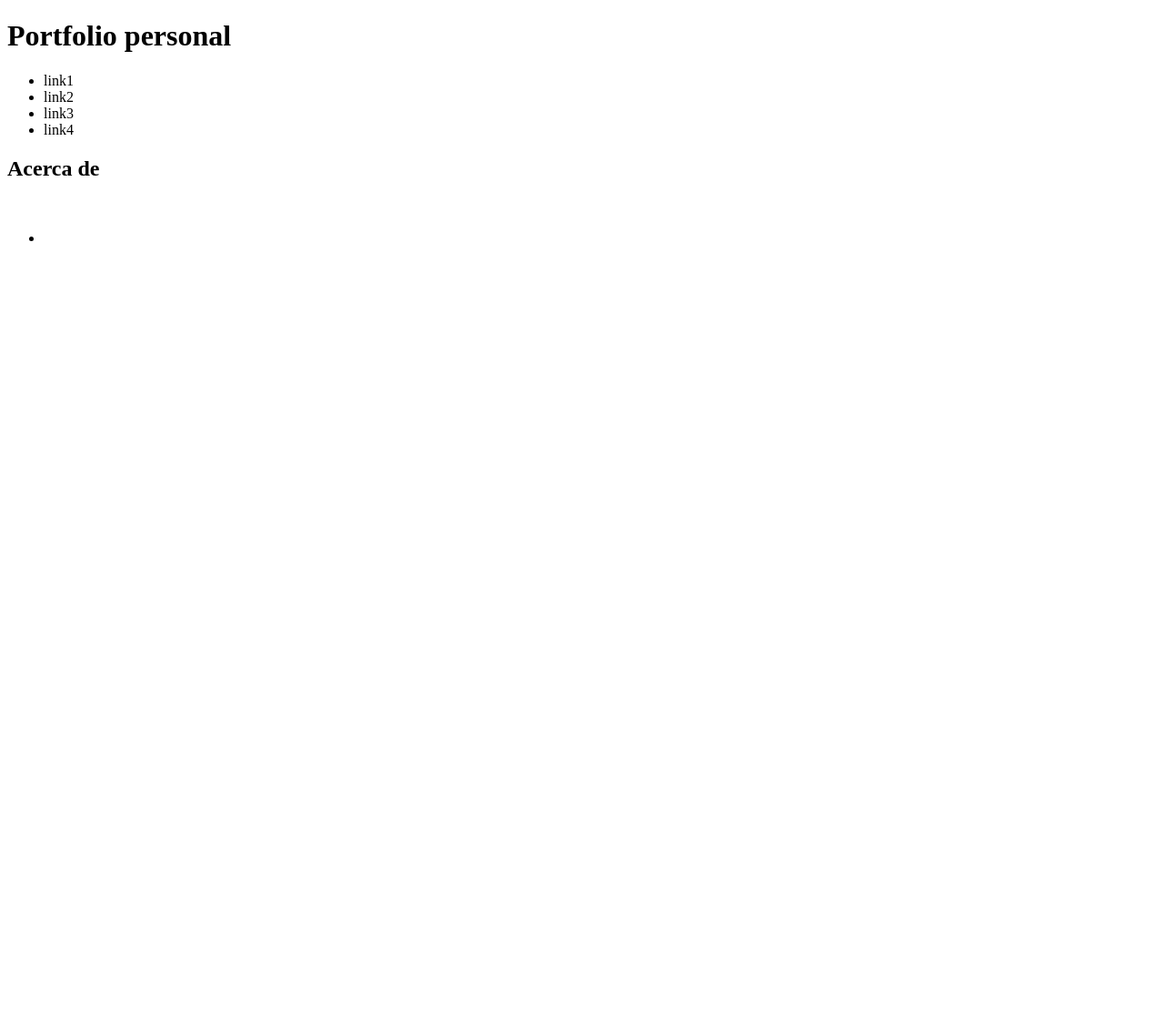
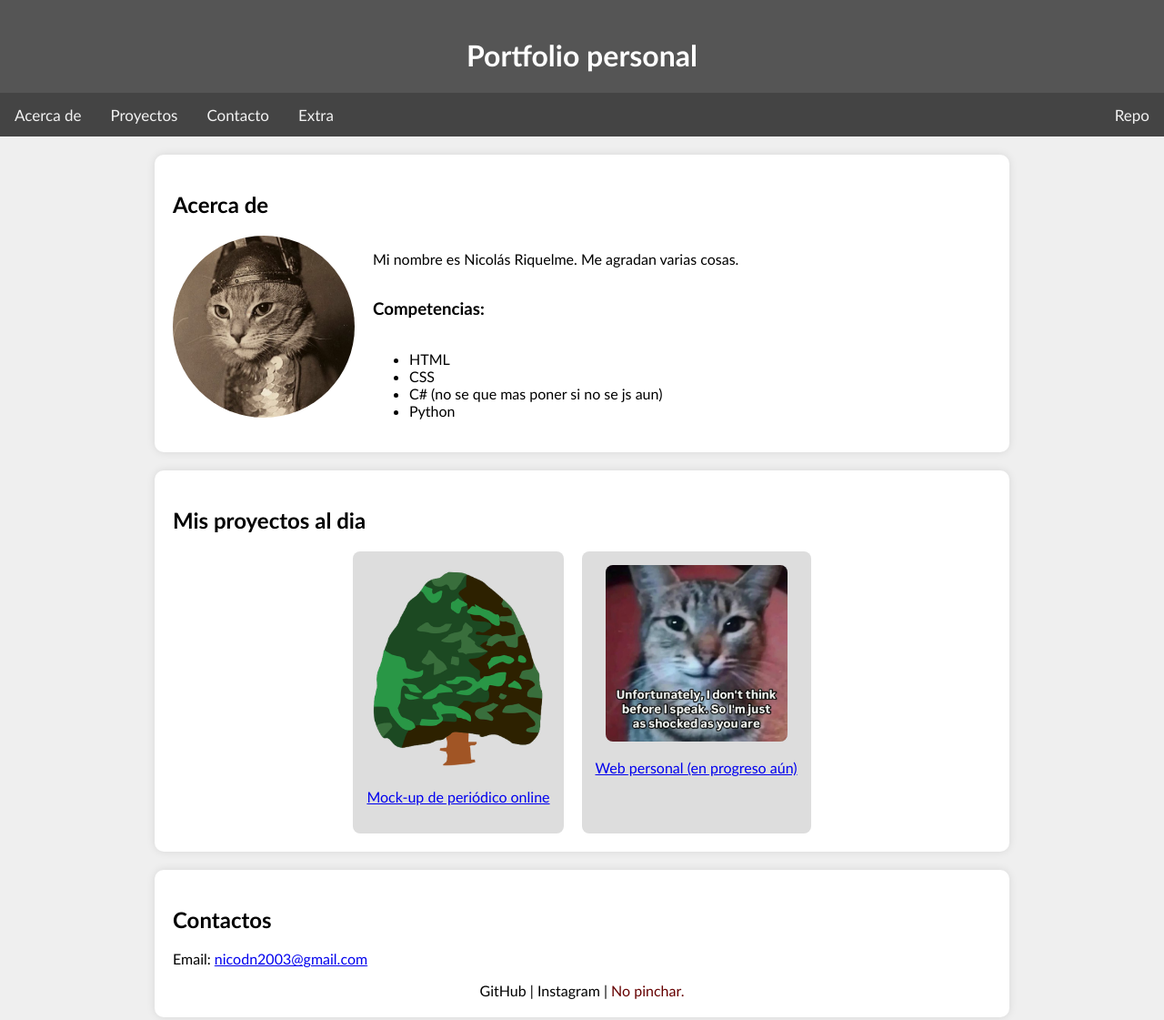
Before and after one commit to nriquelme-uct/portfolio, a plain HTML site: page index.html in a window 1280 px wide. Shown: the whole page at 91% size. Before the commit the page ends 800 px from the top, so only its background shows below. Drawn offline with Linux system fonts and the light colour scheme.

Commit message:
Actualizar cosas

```diff
--- a/assets/css/main.css
+++ b/assets/css/main.css
@@ -0,0 +1,123 @@
+/*Estilo principal*/
+body {
+    background-color: #efefef;
+    font-family: 'Gill Sans', 'Gill Sans MT', Calibri, 'Trebuchet MS', sans-serif;
+    padding: 0;
+    margin: 0;
+}
+
+/*Sección de encabezado*/
+header {
+    background-color: #555;
+    color: #fff;
+    padding-top: 20px;
+    text-align: center;
+}
+
+nav {
+    background-color: #444;
+    width: 100%;
+    padding-bottom: 20px;
+}
+
+nav ul {
+    list-style-type: none;
+    padding: 0;
+    padding-bottom: 12px;
+}
+nav li {
+    display: inline;
+    margin: 0 0px;
+
+}
+
+nav li a {
+    float: left;
+    color: #f2f2f2;
+    text-align: center;
+    padding: 14px 16px;
+    text-decoration: none;
+    font-size: 17px;
+}
+
+nav li a:hover {
+    background-color: #ddd;
+    color: black;
+}
+
+
+section {
+    max-width: 900px;
+    margin: 20px auto;
+    padding: 20px;
+    background: white;
+    border-radius: 10px;
+    box-shadow: 0 0 10px rgba(0, 0, 0, 0.1);
+}
+
+
+.container {
+    display: flex;
+    gap: 20px;
+}
+.content {
+    display: flex;
+    margin-top: 0px;
+    align-content: center;
+    flex-flow: column wrap;
+}
+
+.content p {
+    margin-left: 0;
+}
+
+.project-icon {
+    max-width: 200px;
+    max-height: 400px;
+    border-radius: 8px;
+}
+.proyecto {
+    background: #ddd;
+    padding: 15px;
+    border-radius: 8px;
+    text-align: center;
+    max-width: 250px;
+}
+
+.container {
+    display: flex;
+    gap: 20px;
+    flex-flow: row wrap;
+}
+
+.social {
+    text-align: center;
+    margin: auto;
+}
+.social a {
+    color: rgb(0, 0, 0);
+    text-decoration: none;
+}
+
+/* Estilos por ID */
+
+
+#imgcontainer {
+    height: 200px;
+    width: 200px;
+    overflow: hidden;
+    border-radius: 50%;
+}
+
+#profile-pic {
+    width: 100%;
+    height: 100%;
+    object-fit: cover;
+    scale: 1.5;
+}
+#cont-proyectos {
+    justify-content: center;
+}
+#rickroll {
+    color: #600;
+}
--- a/index.html
+++ b/index.html
@@ -2,11 +2,10 @@
 <html>
     <head>
         <meta charset="utf-8">
-        <meta http-equiv="X-UA-Compatible" content="IE=edge">
         <title>Portfolio</title>
         <meta name="description" content="">
         <meta name="viewport" content="width=device-width, initial-scale=1">
-        <link rel="stylesheet" href="">
+        <link rel="stylesheet" href="assets/css/main.css">
     </head>
 
     <body>
@@ -14,25 +13,61 @@
             <h1>Portfolio personal</h1>
             <nav>
                 <ul>
-                    <li>link1</li>
-                    <li>link2</li>
-                    <li>link3</li>
-                    <li>link4</li>
+                    <li><a href="#acerca-de">Acerca de</a></li>
+                    <li><a href="#proyectos">Proyectos</a></li>
+                    <li><a href="#contacto">Contacto</a></li>
+                    <li><a href="#Extra">Extra</a></li>
+                    <li style="float: right;"><a href="https://github.com/nriquelme-uct/portfolio" target="__blank">Repo</a></li>
                 </ul>
             </nav>
         </header>
-        <div class="container">
-            <h2>Acerca de</h2>
-            <img src="" alt="">
-            <p></p>
-            <ul>
-                <li></li>
-            </ul>
 
-            <aside>
-                <!---->
-            </aside>
-        </div>
+        <main>
+            <section id="acerca-de">
+                <h2>Acerca de</h2>
+                <div class="container">
+                    <div id="imgcontainer">
+                        <img src="assets/img/brunhidlde.jpg" alt="Foto de perfil" id="profile-pic">
+                    </div>
+                    <div class="content">
+                        <p>Mi nombre es Nicolás Riquelme. Me agradan varias cosas. </p>
+                        <h3>Competencias:</h3>
+                        <ul>
+                            <li>HTML</li>
+                            <li>CSS</li>
+                            <li>C# (no se que mas poner si no se js aun)</li>
+                            <li>Python</li>
+                        </ul>
+                    </div>
+                </div>
+
+            </section>
+
+            <section id="proyectos">
+                <h2>Mis proyectos al dia</h2>
+                <div class="container" id="cont-proyectos">
+                    <div class="proyecto">
+                        <img src="assets/img/Liberty-Tree-Baum.webp" alt="Liberty Tree" class="project-icon">
+                        <p><a href="https://github.com/nriquelme-uct/el-liberty-tree" target="_blank">Mock-up de periódico online</a></p>
+                    </div>
+                    <div class="proyecto">
+                        <img src="assets/img/Gibd6H_WIAAx-Wx.jpg" alt="Icono de placeholder" class="project-icon">
+                        <p><a href="https://github.com/nriquelme-uct/Web-Personal" target="_blank">Web personal (en progreso aún)</a></p>
+                    </div>
+                </div>
+            </section>
+
+            <section id="contacto">
+                <h2>Contactos</h2>
+                <p>Email: <a href="mailto:nicodn2003@gmail.com">nicodn2003@gmail.com</a></p>
+                <aside class="social">
+                    <a href="https://github.com/nriquelme-uct/" target="_blank">GitHub</a> |
+                    <a href="https://instagram.com" target="_blank">Instagram</a> |
+                    <a href="https://youtube.com/watch?v=dQw4w9WgXcQ" target="_blank" id="rickroll">No pinchar.</a>
+                </aside>
+
+            </section>
+        </main>
 
         <footer>
 
```
Also changed, not shown: assets/img/Gibd6H_WIAAx-Wx.jpg (added), assets/img/Liberty-Tree-Baum.webp (added), assets/img/brunhidlde.jpg (added).
